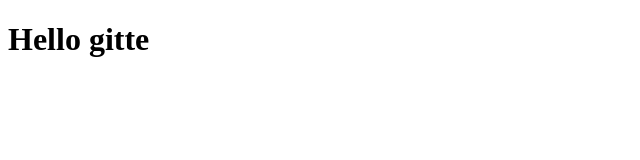
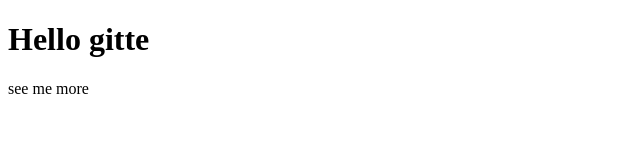
Before and after one commit to DitteAndersen/github, a plain HTML site: page index.html in a window 1280 px wide. Shown: the full height of the page, 0-640 px from the left. Drawn offline with Linux system fonts and the light colour scheme.

Commit message:
new change

```diff
--- a/index.html
+++ b/index.html
@@ -7,5 +7,6 @@
   </head>
   <body>
     <h1>Hello gitte</h1>
+    <p>see me more</p>
   </body>
 </html>
```
